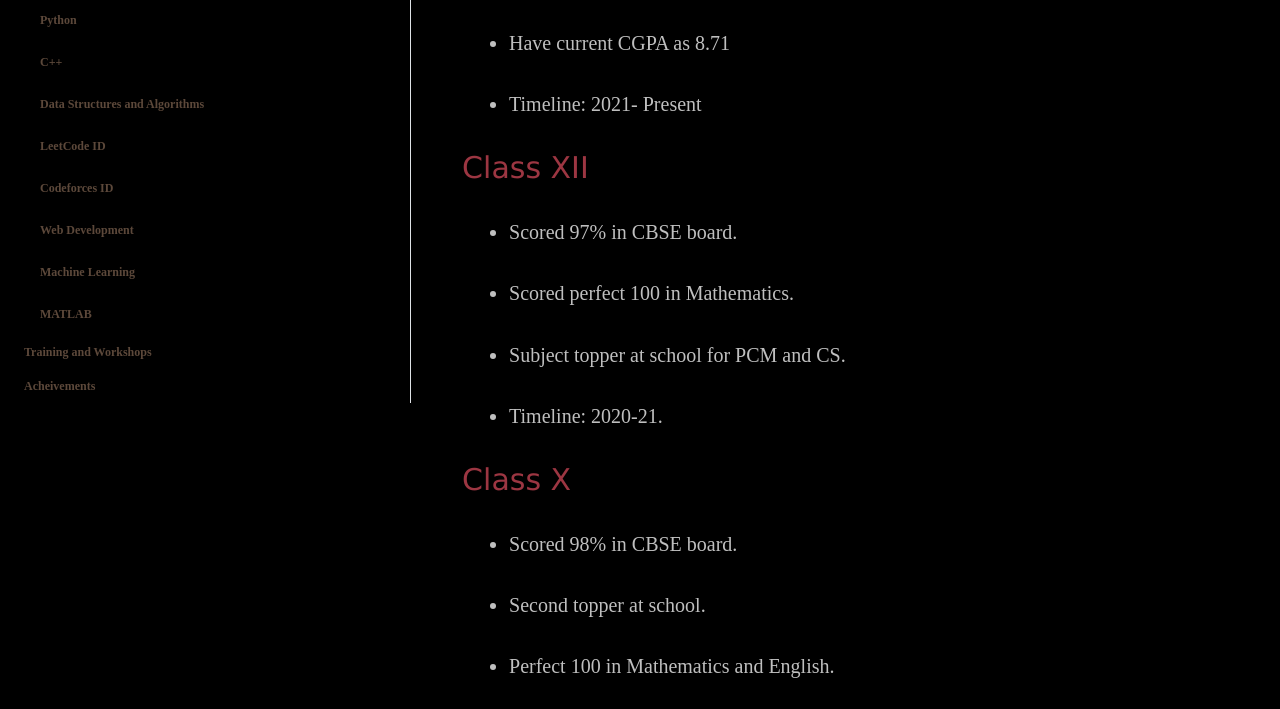
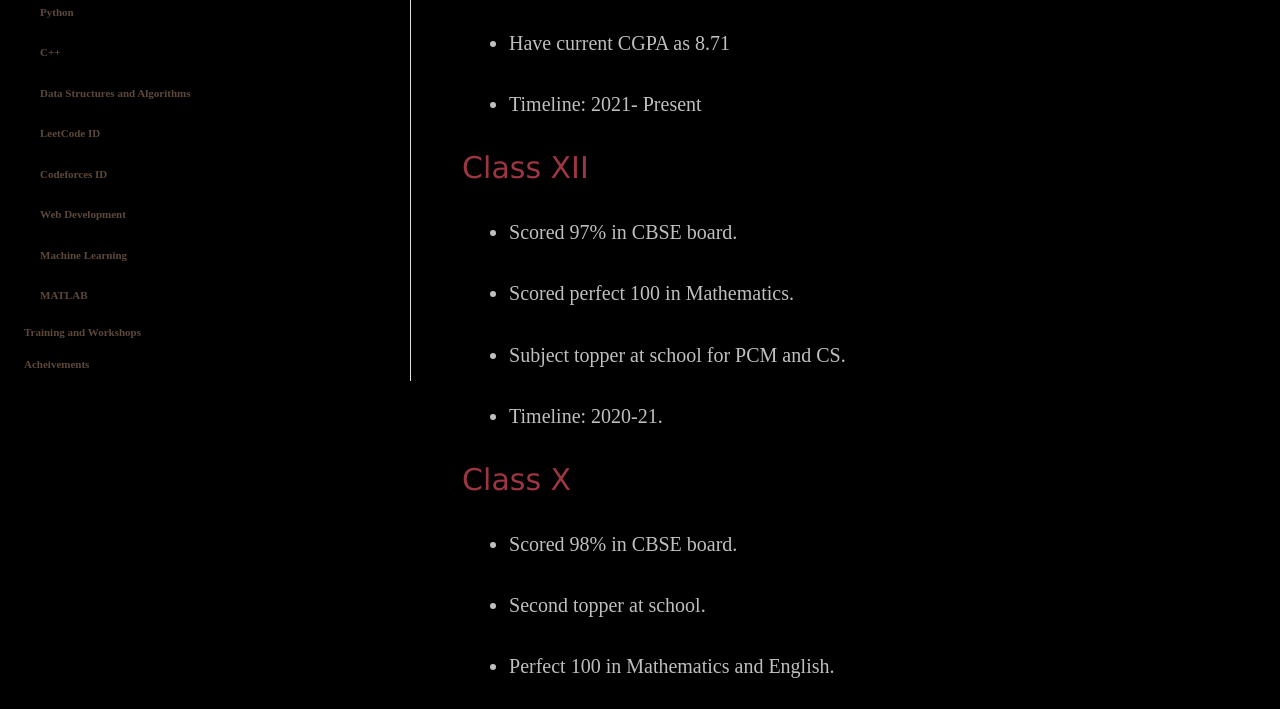
Before and after one commit to gr1310/PersonalPortfolio, a plain HTML site: page assets/Resume.html in a window 1280 px wide. Shown: the part 355-1064 px from the top of the page. Drawn offline with nearby package versions, Linux system fonts and the light colour scheme.

Commit message:
Update resume.css

```diff
--- a/assets/resume.css
+++ b/assets/resume.css
@@ -56,7 +56,7 @@ h1{
 .col-4{
     font-family: 'Times New Roman', Times, serif;
     padding-top: 2.5%;
-    font-size: 12px   !important;
+    font-size: 11px   !important;
     /* width: 20%; */
     position: fixed;
 }
```
